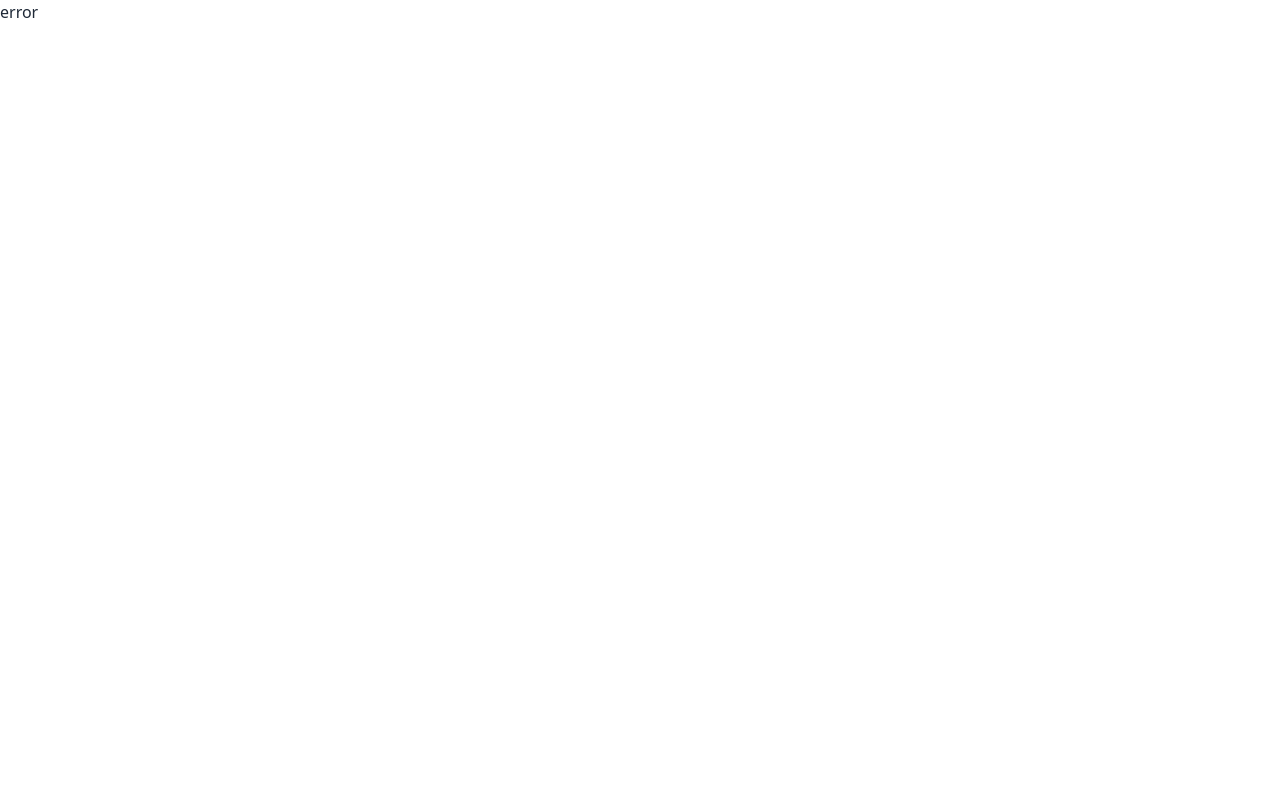
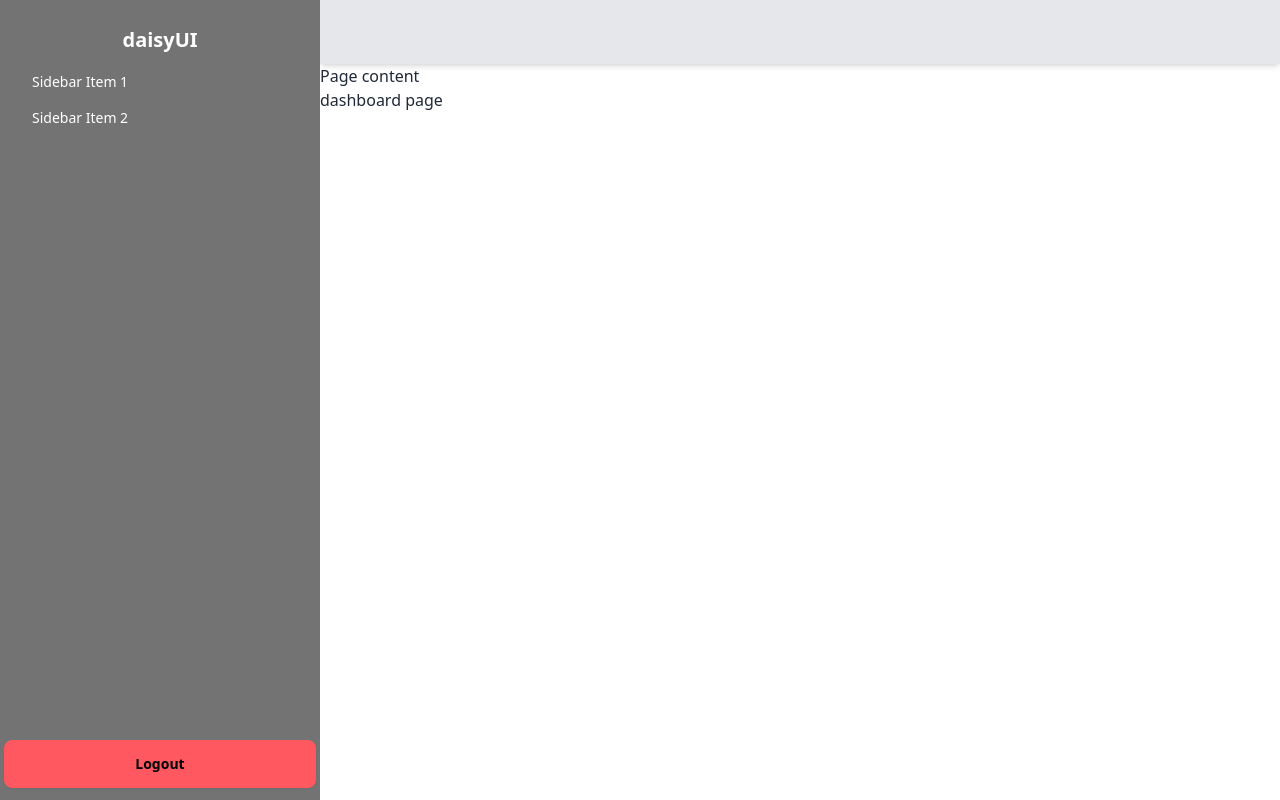
Before and after one commit to youceftaleb/Pfe, a React (Vite) app in the folder client/: page /parent/dashboard in a window 1280 px wide. Before the commit this address had no page. Built offline with nearby package versions, Linux system fonts and the light colour scheme; sample sign-in values are in the browser's storage.

Commit message:
added login feature for parent user and basic dashboard design

```diff
--- a/client/src/App.jsx
+++ b/client/src/App.jsx
@@ -1,6 +1,7 @@
 import { createBrowserRouter } from "react-router-dom";
 import { Home, Login, Signup } from "./views";
-import { ParentForm, ProfessorForm } from "./components";
+import { ParentForm, PrivateRoute, ProfessorForm } from "./components";
+import ParentAccountLayout from "./layout/ParentAccountLayout";
 
 export const router = createBrowserRouter([
   {
@@ -30,6 +31,25 @@ export const router = createBrowserRouter([
       },
     ],
   },
+  {
+    path: "/parent/dashboard",
+    element: (
+      <PrivateRoute>
+        <ParentAccountLayout />
+      </PrivateRoute>
+    ),
+    errorElement:<h1>parent error</h1>,
+    children: [
+      {
+        path: "",
+        element: <h1>dashboard page</h1>,
+      },
+      {
+        path: "page2",
+        element: <h1>page 2</h1>,
+      },
+    ],
+  },
 ]);
 function App() {
   return <></>;
--- /dev/null
+++ b/client/src/components/Drawer.jsx
@@ -0,0 +1,46 @@
+import { Link } from "react-router-dom";
+export const Drawer = ({ children }) => {
+  return (
+    <>
+      <div className="drawer h-screen z-10">
+        <div className="drawer-content">
+          {/* Page content here */}
+          <div className="navbar bg-gray-200 shadow-md">{/* navnav */}</div>
+          <h1>Page content</h1>
+          {/* // Page content down here */}
+          {children}
+        </div>
+        <div className="">
+          <label
+            htmlFor="my-drawer"
+            aria-label="close sidebar"
+            className="drawer-overlay"
+          ></label>
+          <ul className="menu p-4 w-80 min-h-full bg-neutral-500 text-white sticky">
+            {/* Sidebar content here */}
+            <Link to={"/"} className="btn btn-ghost text-xl">
+              daisyUI
+            </Link>
+            <li>
+              <a>Sidebar Item 1</a>
+            </li>
+            <li>
+              <a>Sidebar Item 2</a>
+            </li>
+            <li className="absolute bottom-3 right-1 left-1">
+              <button
+                onClick={() => {
+                  localStorage.removeItem("token");
+                  window.location = "/";
+                }}
+                className="btn btn-error bottom-0"
+              >
+                Logout
+              </button>
+            </li>
+          </ul>
+        </div>
+      </div>
+    </>
+  );
+};
--- /dev/null
+++ b/client/src/components/PrivateRoute.jsx
@@ -0,0 +1,8 @@
+import { Navigate } from "react-router-dom";
+export const PrivateRoute = ({ children }) => {
+  const token = localStorage.getItem("token");
+  if (token) {
+    return children;
+  }
+  return <Navigate to="/login" />;
+};
--- a/client/src/components/index.js
+++ b/client/src/components/index.js
@@ -3,3 +3,5 @@ export { Hero } from './Hero'
 export { Footer } from './Footer'
 export { ParentForm } from './ParentForm'
 export { ProfessorForm } from './ProfessorForm'
+export { PrivateRoute } from './PrivateRoute'
+export { Drawer } from './Drawer'
--- a/client/src/helpers/validation.js
+++ b/client/src/helpers/validation.js
@@ -8,7 +8,8 @@ export const loginSchema = yup.object({
 export const registerProfessorSchema = yup.object({
     userName: yup.string().required('a user-name is required'),
     email: yup.string().email('please enter a valid email').required('please enter your email'),
-    password: yup.string().required("No password provided").min(8, "Password is too short - should be 8 chars minimus")
+    password: yup.string().required("No password provided").min(8, "Password is too short - should be 8 chars minimus"),
+    modules: yup.string().required("this field is required").matches("[a-zA-Z]+(,[a-zA-Z]+)*","regex error")
 })
 
 export const registerParentSchema = yup.object({
--- a/client/src/layout/AccountLayout.jsx
+++ /dev/null
@@ -1,14 +0,0 @@
-import React from "react";
-import { Navbar } from "../components";
-
-const AccountLayout = ({ children }) => {
-  return (
-    <>
-      <Navbar />
-      <Sidebar />
-      {children}
-    </>
-  );
-};
-
-export default AccountLayout;
--- /dev/null
+++ b/client/src/layout/ParentAccountLayout.jsx
@@ -0,0 +1,14 @@
+import React from "react";
+import { Drawer } from "../components";
+import { Outlet } from "react-router-dom";
+
+const ParentAccountLayout = () => {
+  return (
+    <Drawer>
+      {/* <Navbar /> */}
+      <Outlet />
+    </Drawer>
+  );
+};
+
+export default ParentAccountLayout;
--- a/client/src/services/auth.js
+++ b/client/src/services/auth.js
@@ -4,7 +4,7 @@ import { successNotification, errorNotification, infoNotification } from '../hel
 export const signUp = ({ userName, email, password }, type) => {
     if (type === "parent") {
         httpCommon
-            .post("/auth/register-parent", { userName, email, password })
+            .post("/auth/register/parent", { userName, email, password })
             .then(
                 res => {
                     if (res.status === 201) {
@@ -18,7 +18,12 @@ export const signUp = ({ userName, email, password }, type) => {
                     errorNotification(err.response.data.message)
                 }
             })
-    } else { }
+    } else {
+        httpCommon
+            .post("/auth/register/parent")
+            .then()
+            .catch()
+    }
 }
 
 export const login = ({ email, password }) => {
@@ -28,6 +33,9 @@ export const login = ({ email, password }) => {
             if (res.status === 200) {
                 localStorage.setItem("token", res.data.token);
                 successNotification(res.data.message)
+                setTimeout(() => {
+                    window.location = "/parent/dashboard" //TODO: change this after login professor
+                }, 3000);
             }
         })
         .catch(err => {
--- a/client/src/views/Login.jsx
+++ b/client/src/views/Login.jsx
@@ -1,6 +1,18 @@
 import MainLayout from "../layout/MainLayout";
+import { useForm } from "react-hook-form";
+import { yupResolver } from "@hookform/resolvers/yup";
+import { loginSchema } from "../helpers/validation";
+import { login } from "../services/auth";
 
 function Login() {
+  const {
+    register,
+    handleSubmit,
+    formState: { errors },
+  } = useForm({ resolver: yupResolver(loginSchema) });
+  const onSubmit = (data) => {
+    login({ ...data });
+  };
   return (
     <MainLayout>
       <div
@@ -13,7 +25,11 @@ function Login() {
         <div className="hero-overlay bg-opacity-60"></div>
         <div className="hero-content flex-col lg:flex-row-reverse">
           <div className="card shrink-0 w-full max-w-sm shadow-2xl bg-base-100">
-            <form className="card-body">
+            <form
+              className="card-body"
+              noValidate
+              onSubmit={handleSubmit(onSubmit)}
+            >
               <div className="form-control">
                 <label className="label">
                   <span className="label-text">Email</span>
@@ -23,7 +39,11 @@ function Login() {
                   placeholder="email"
                   className="input input-bordered"
                   required
+                  {...register("email")}
                 />
+                {errors?.email ? (
+                  <p className="text-red-500">{errors.email.message}</p>
+                ) : null}
               </div>
               <div className="form-control">
                 <label className="label">
@@ -34,15 +54,11 @@ function Login() {
                   placeholder="password"
                   className="input input-bordered"
                   required
+                  {...register("password")}
                 />
-                <label className="label">
-                  <a
-                    href="/"
-                    className="label-text-alt link link-hover hover:underline"
-                  >
-                    Forgot password?
-                  </a>
-                </label>
+                {errors?.password ? (
+                  <p className="text-red-500">{errors.password.message}</p>
+                ) : null}
               </div>
               <div className="form-control mt-6">
                 <button className="btn btn-primary">Login</button>
```
Also changed, not shown: 2 other files (tests, documents, lock files or other folders).
